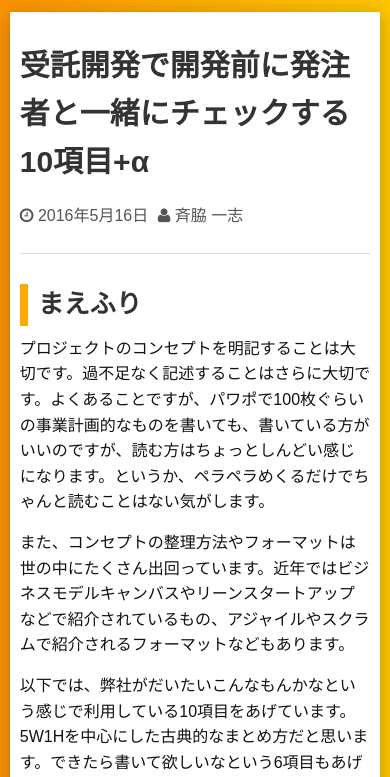
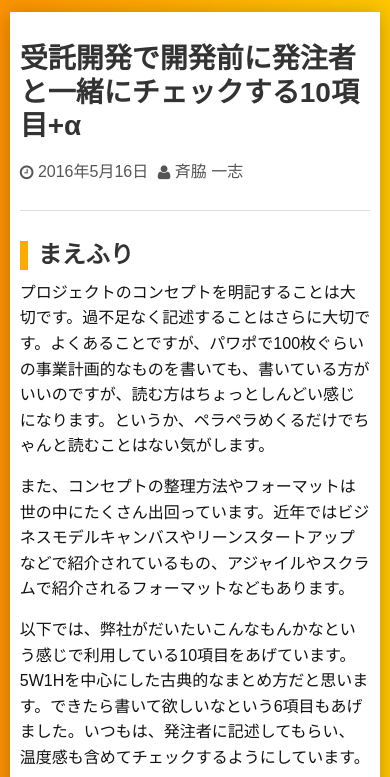
Before and after one commit to daraf-jp/dojo, a website: page public/posts/2.html in a window 390 px wide. Shown: the part 67-844 px from the top of the page. Drawn offline with Linux system fonts and the light colour scheme.

Commit message:
css修正

```diff
--- a/public/css/posts.css
+++ b/public/css/posts.css
@@ -238,14 +238,17 @@ blockquote {
 h1 {
   font-size: 30px;
   margin-bottom: 15px;
+  line-height: 1.4;
 }
 h2 {
   font-size: 26px;
   border-left: 8px solid #FCAC00;
   padding-left: 10px;
+  line-height: 1.4;
 }
 h3 {
   font-size: 20px;
+  line-height: 1.2;
 }
 h4 {
   font-size: 16px;
@@ -411,12 +414,24 @@ sup {
   header .header-nav a{
     font-size: 12px;
   }
+  h1{
+    font-size: 28px;
+    line-height: 1.2;
+  }
+  h2{
+    font-size: 24px;
+    line-height: 1.2;
+  }
   .posts.index .article-lists li .eye-catching{
     width: 120px;
   }
   .posts.index .article-lists li .eye-catching .inner{
     width: 120px;
     height: 80px;
+  }
+  .codebot-facebook{
+    width: 100%;
+    overflow: hidden;
   }
   .codebot-facebook iframe{
     width: 100% !important;
```
